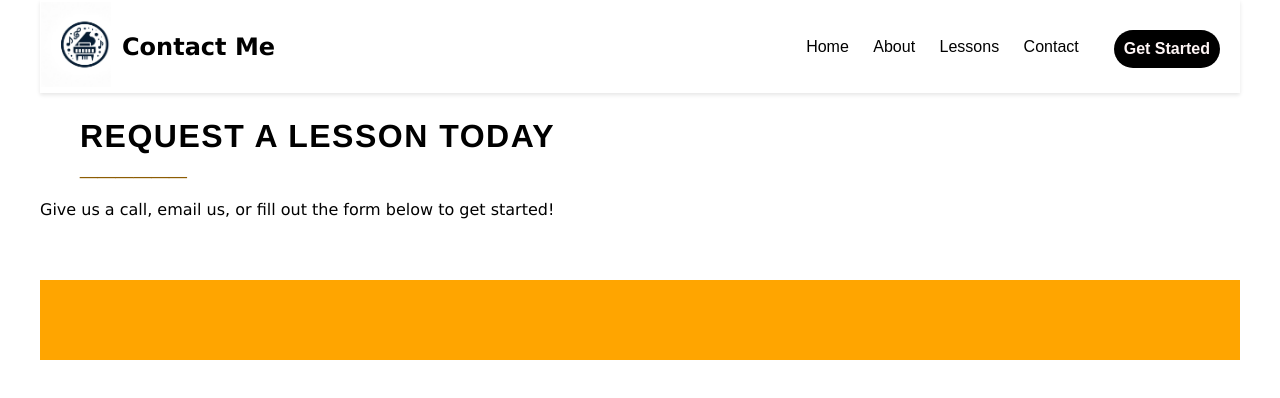
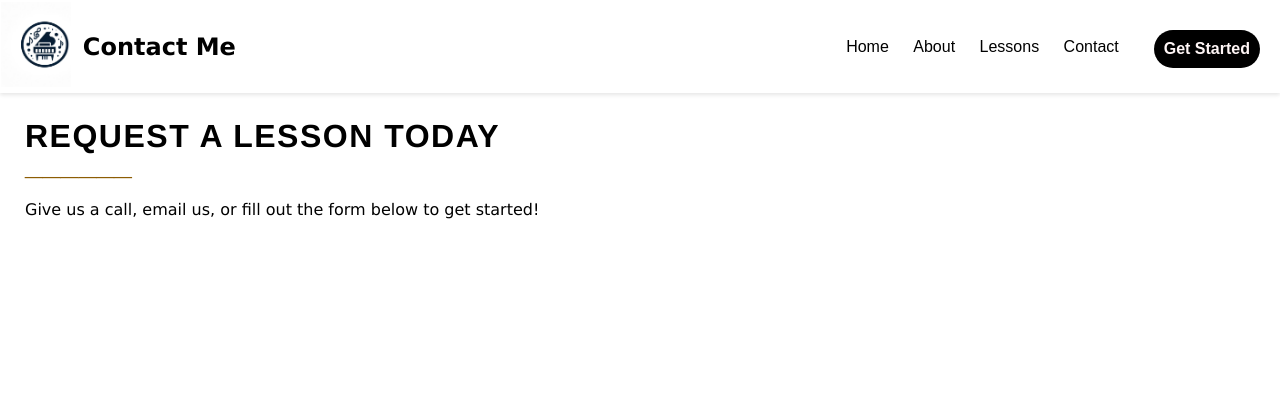
Before and after one commit to ronnyismael1/music-website, a plain HTML site: page contact.html in a window 1280 px wide. Drawn offline with Linux system fonts and the light colour scheme.

Commit message:
changes to contact

```diff
--- a/contact.html
+++ b/contact.html
@@ -18,7 +18,6 @@
 
 <!-- Body content -->
 <body>
-  <div class="container">
   <!-- Navigation bar -->
   <div id="nav">
     <a href="index.html">
@@ -35,7 +34,7 @@
       <a href="contact.html" class="nbtn">Get Started</a>
     </div>
   </div>
-
+  <div class="container">
     <!-- Intro -->
     <div id="intro">
       <div id="intro-text">
@@ -48,7 +47,7 @@
     <div id="contact">
       <div class="info">
         <p>Give us a call, email us, or fill out the
-          form below to get started!</p>
+          form below to get started!
         </p>
         </h1>
       </div>
--- a/styles/contact.css
+++ b/styles/contact.css
@@ -17,17 +17,13 @@ body {
 #nav {
     position: fixed;
     top: 0;
-    left: 0;
-    right: 0;
     width: 100%;
-    max-width: 1200px;
-    margin: auto;
     background-color: white;
     display: flex;
     flex-direction: row;
     justify-content: space-between;
     align-items: center;
-    box-shadow: 0 2px 4px rgba(0, 0, 0, 0.1);
+    box-shadow: 0px 2px 4px rgba(0, 0, 0, 0.1);
 }
 #nav-image {
     height: 85px;
@@ -96,7 +92,7 @@ body {
     display: flex;
     justify-content: flex-start;
     align-items: center;
-    padding-left: 40px;
+    padding-left: 25px;
 }
 #intro h1 {
     color: black;
@@ -113,8 +109,9 @@ body {
 
 /* -------- Contact -------- */
 #contact {
-    background: orange;
+    background: white;
     height: 20vh;
+    padding-left: 25px;
 }
 .info {
     background: white;
@@ -125,8 +122,8 @@ body {
     font-family: 'Lucida Sans', 'Lucida Sans Regular', 'Lucida Grande', 'Lucida Sans Unicode', Geneva, Verdana, sans-serif;
 }
 
-.container {
-    max-width: 1200px; /* Adjust this value to suit your needs */
+/* .container {
+    max-width: 1200px;
     margin: auto;
 }
 
@@ -135,4 +132,4 @@ body {
         max-width: 1200px;
         margin: auto;
     }
-}
+} */
```
Also changed, not shown: index.html (+3 -1 lines). Lines whose indentation alone changed are shown as unchanged.
